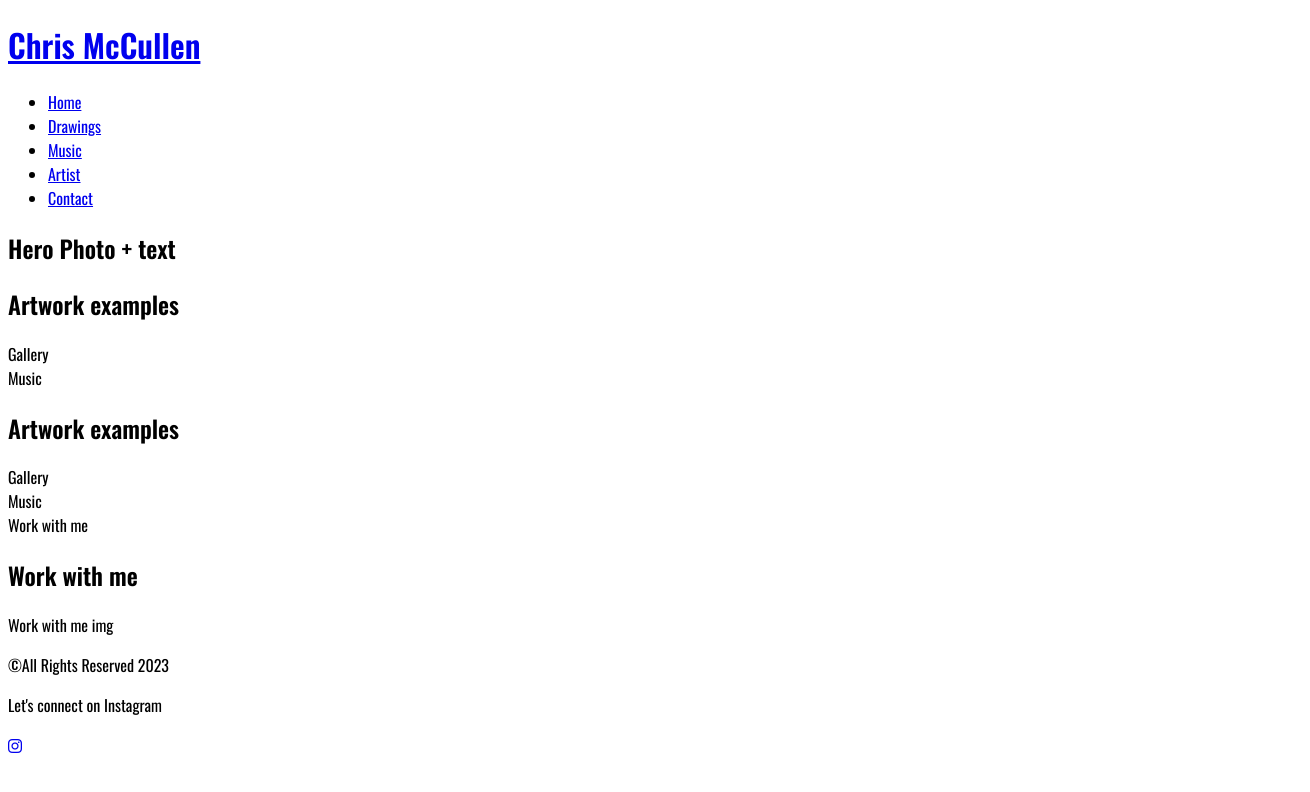
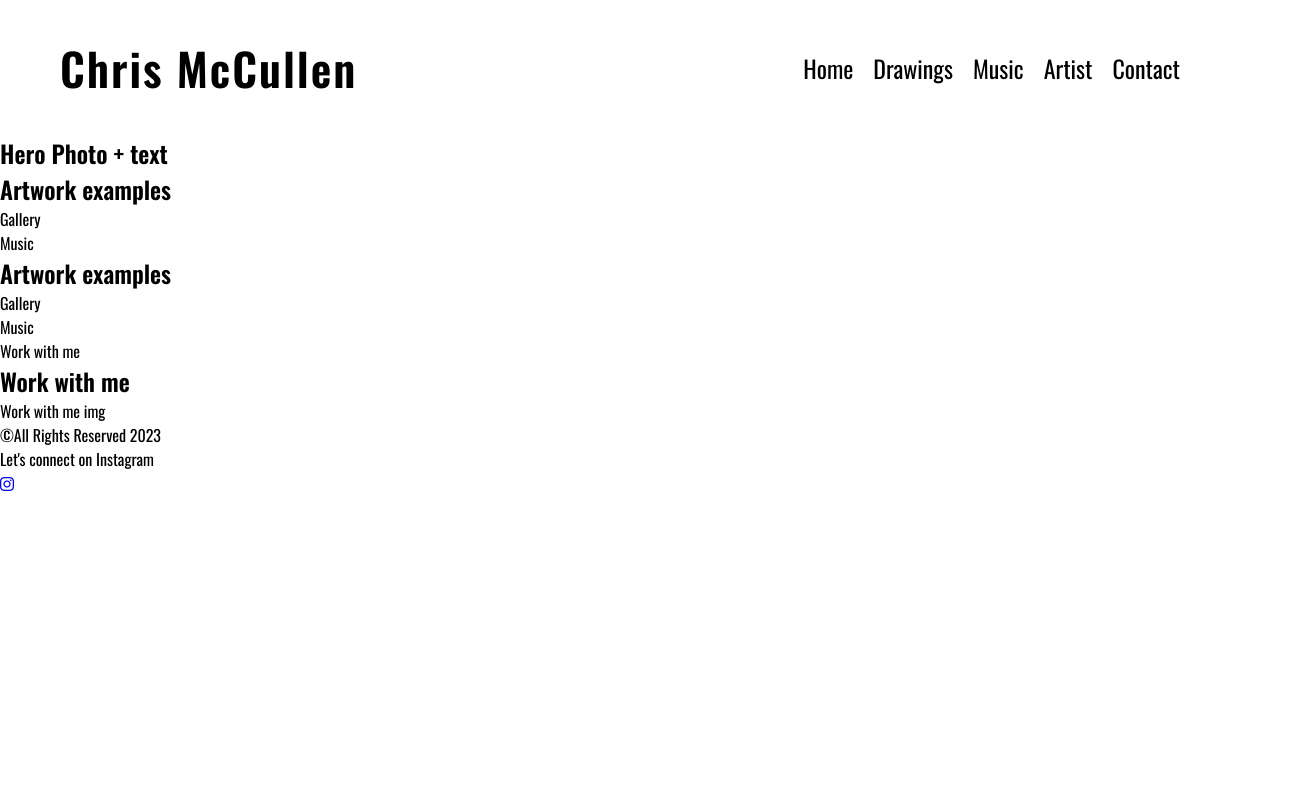
Before and after one commit to Gentle-Programmer/Artists-Website, a plain HTML site: page index.html in a window 1280 px wide. Shown: the whole page, 1310 px wide, since content can reach past the window. Drawn offline with nearby package versions, Linux system fonts and the light colour scheme.

Commit message:
Add styling to header

```diff
--- a/assets/css/style.css
+++ b/assets/css/style.css
@@ -1,3 +1,46 @@
+* {
+	margin: 0;
+	padding: 0;
+	box-sizing: border-box;
+	list-style: none;
+	text-decoration: none;
+}
+
 body {
     font-family: 'Oswald', sans-serif;
+    background-color: white;
 }
+
+/* headings and logo*/
+
+#header {
+    display: flex;
+    align-items: center;
+    justify-content: space-between;
+    width: 100%;
+    height: 75px;
+    margin: 30px;
+}
+
+#logo {
+    font-size: 280%;
+    color: black;
+    margin-left: 30px;
+    letter-spacing: 2px;
+}
+
+#menu {
+    display: flex;
+    margin-right: 130px;
+    gap: 20px;
+}
+
+.menu-item a {
+    color: black;
+    font-size: 150%;
+    text-decoration: none;
+}
+
+.menu-item a:hover {
+    color: rgb(67, 31, 196);
+}
```
